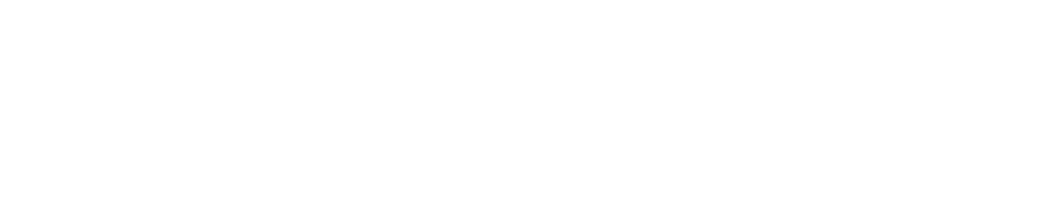
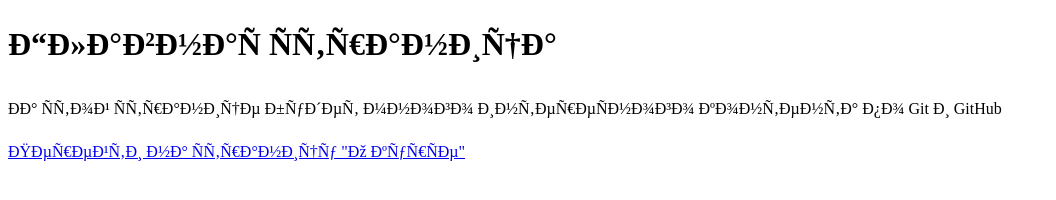
Before and after one commit to sentx38/GitTest, a plain HTML site: page index.html in a window 1280 px wide. Shown: the whole page, without its empty margins (0-1056 px from the left). Drawn offline with Linux system fonts and the light colour scheme.

Commit message:
two pages added

```diff
--- a/index.html
+++ b/index.html
@@ -1,11 +1,17 @@
 <!DOCTYPE html>
 <html lang="кг">
 <head>
-	<meta charset="UTF-8">
+	<meta charset="геа-8">
 	<meta name="viewport" content="width=device-width, initial-scale=1.0">
-	<title>Document</title>
+	<title>Курс - Git и GitHub</title>
 </head>
 <body>
-
+	<h1>Главная страница</h1>
+	<p>
+		На этой странице будет много интересного контента по Git и GitHub
+	</p>
+	<a href="pages/about.html">
+		Перейти на страницу "О курсе"
+	</a>
 </body>
 </html>
```
Also changed, not shown: about/about.html (added, +11 -0 lines).
